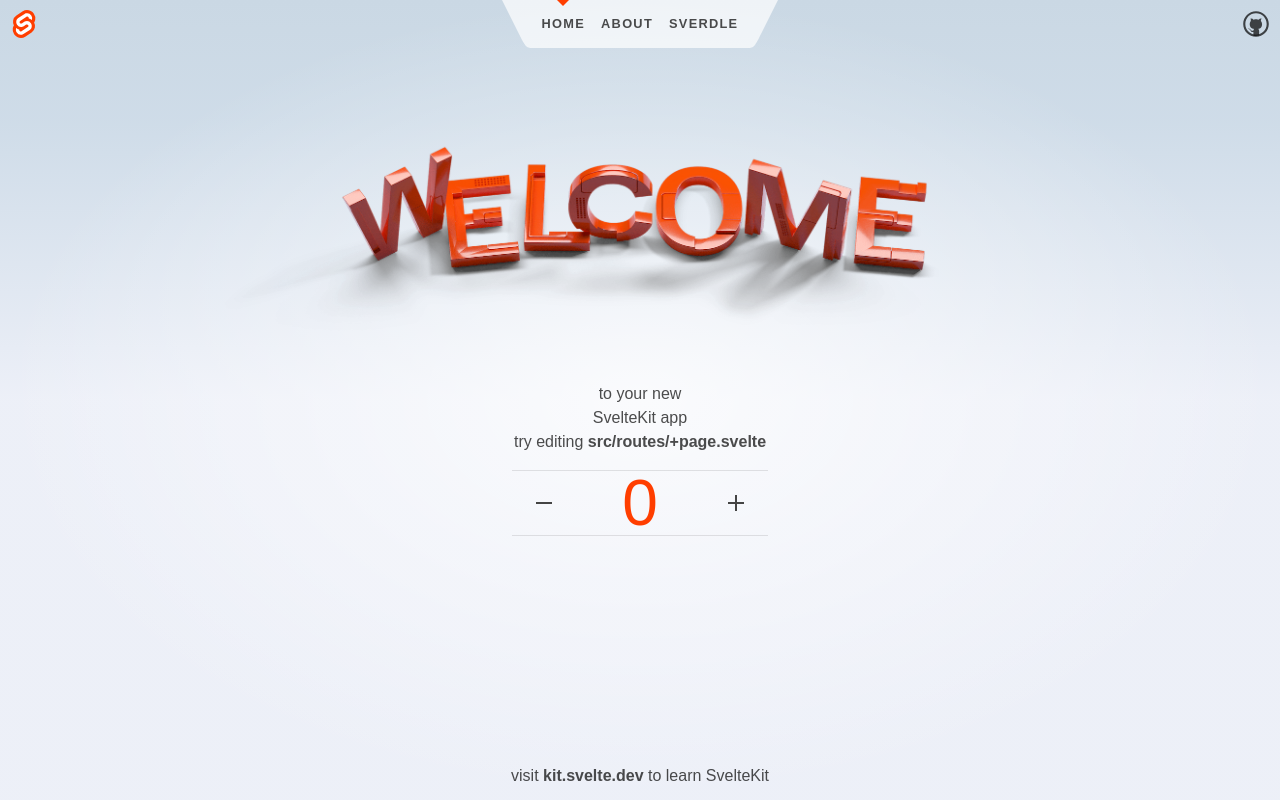
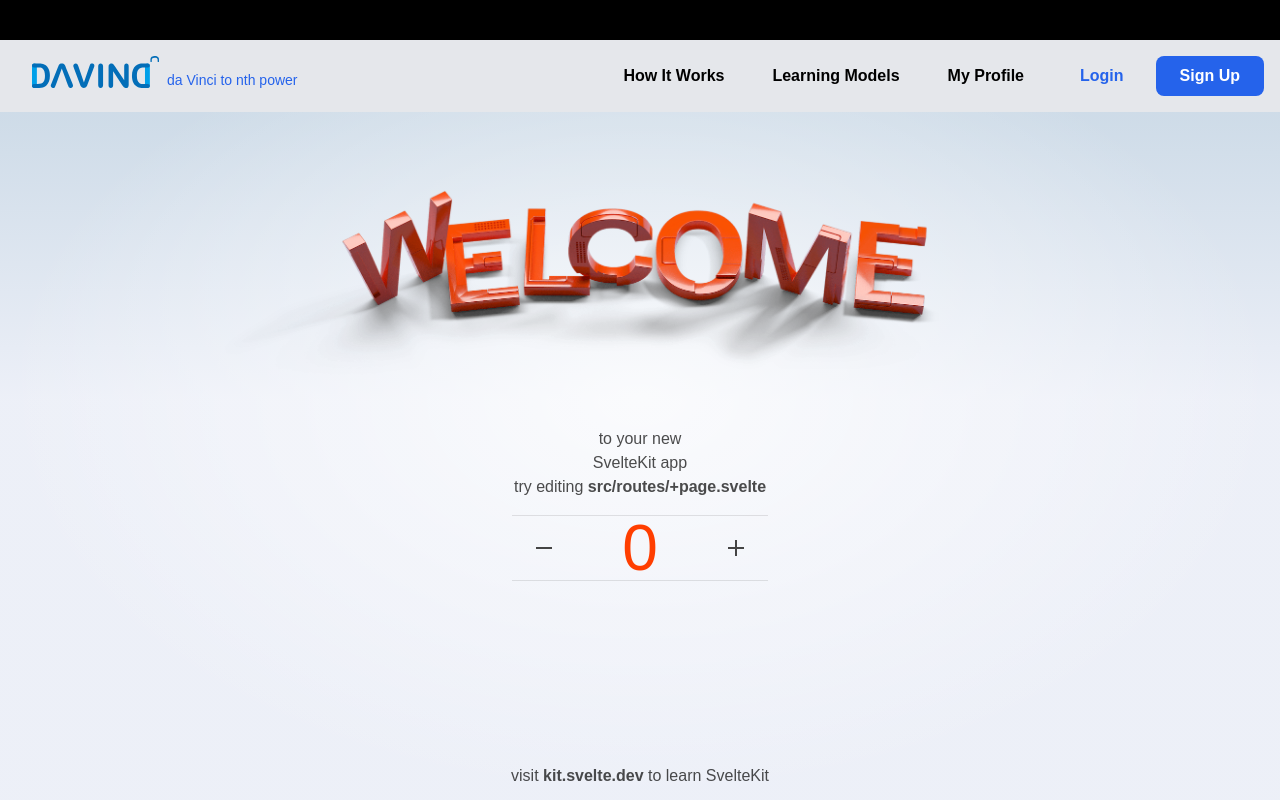
Before and after one commit to WuChihWei/davincin, a SvelteKit app in the folder frontend/: page / in a window 1280 px wide. Built offline with nearby package versions, Linux system fonts and the light colour scheme.

Commit message:
feat(layout): add header

```diff
--- a/frontend/src/routes/+layout.svelte
+++ b/frontend/src/routes/+layout.svelte
@@ -16,7 +16,7 @@
 	</footer>
 </div>
 
-<style>
+<style lang="postcss">
 	.app {
 		display: flex;
 		flex-direction: column;
--- a/frontend/src/routes/Header.svelte
+++ b/frontend/src/routes/Header.svelte
@@ -1,129 +1,40 @@
 <script>
-	import { page } from '$app/stores';
-	import logo from '$lib/images/svelte-logo.svg';
-	import github from '$lib/images/github.svg';
+	import logo from '$lib/images/logo.svg';
+
+	let pages = [
+    { text: 'How It Works', url: '/about' },
+    { text: 'Learning Models', url: '/sverdle' },
+    { text: 'My Profile', url: '#' },
+  ];
 </script>
 
 <header>
-	<div class="corner">
-		<a href="https://kit.svelte.dev">
-			<img src={logo} alt="SvelteKit" />
-		</a>
-	</div>
+	<div class="bg-black h-10" />
+	<nav class="bg-gray-200 p-4 flex items-center justify-between">
+		<!-- Logo -->
+		<div class="flex items-center">
+		  <!-- SVG Logo -->
+		  <a href="/" class="flex items-center">
+			<img src={logo} alt="Davincin" class="h-8 w-auto ml-4 mr-2 mb-2" />
+		  </a>
+		  <!-- Logo Text -->
+		  <span class="text-blue-600 text-sm mt-2">da Vinci to nth power</span>
+		</div>
 
-	<nav>
-		<svg viewBox="0 0 2 3" aria-hidden="true">
-			<path d="M0,0 L1,2 C1.5,3 1.5,3 2,3 L2,0 Z" />
-		</svg>
-		<ul>
-			<li aria-current={$page.url.pathname === '/' ? 'page' : undefined}>
-				<a href="/">Home</a>
-			</li>
-			<li aria-current={$page.url.pathname === '/about' ? 'page' : undefined}>
-				<a href="/about">About</a>
-			</li>
-			<li aria-current={$page.url.pathname.startsWith('/sverdle') ? 'page' : undefined}>
-				<a href="/sverdle">Sverdle</a>
-			</li>
-		</ul>
-		<svg viewBox="0 0 2 3" aria-hidden="true">
-			<path d="M0,0 L0,3 C0.5,3 0.5,3 1,2 L2,0 Z" />
-		</svg>
-	</nav>
+		<!-- Pages -->
+		<div class="flex items-center space-x-12 ml-auto font-semibold">
+			{#each pages as page}
+				 <a href={page.url} class="text-black hover:text-gray-300">{page.text}</a>
+			{/each}
+		</div>
 
-	<div class="corner">
-		<a href="https://github.com/sveltejs/kit">
-			<img src={github} alt="GitHub" />
-		</a>
-	</div>
+		<!-- Buttons -->
+		<div class="flex items-center space-x-4 ml-10 font-semibold">
+		  <button class="text-blue-600 px-4 py-2 hover:text-blue-500">Login</button>
+		  <button class="bg-blue-600 text-white px-6 py-2 rounded-lg hover:bg-blue-500">Sign Up</button>
+		</div>
+	  </nav>
 </header>
 
 <style>
-	header {
-		display: flex;
-		justify-content: space-between;
-	}
-
-	.corner {
-		width: 3em;
-		height: 3em;
-	}
-
-	.corner a {
-		display: flex;
-		align-items: center;
-		justify-content: center;
-		width: 100%;
-		height: 100%;
-	}
-
-	.corner img {
-		width: 2em;
-		height: 2em;
-		object-fit: contain;
-	}
-
-	nav {
-		display: flex;
-		justify-content: center;
-		--background: rgba(255, 255, 255, 0.7);
-	}
-
-	svg {
-		width: 2em;
-		height: 3em;
-		display: block;
-	}
-
-	path {
-		fill: var(--background);
-	}
-
-	ul {
-		position: relative;
-		padding: 0;
-		margin: 0;
-		height: 3em;
-		display: flex;
-		justify-content: center;
-		align-items: center;
-		list-style: none;
-		background: var(--background);
-		background-size: contain;
-	}
-
-	li {
-		position: relative;
-		height: 100%;
-	}
-
-	li[aria-current='page']::before {
-		--size: 6px;
-		content: '';
-		width: 0;
-		height: 0;
-		position: absolute;
-		top: 0;
-		left: calc(50% - var(--size));
-		border: var(--size) solid transparent;
-		border-top: var(--size) solid var(--color-theme-1);
-	}
-
-	nav a {
-		display: flex;
-		height: 100%;
-		align-items: center;
-		padding: 0 0.5rem;
-		color: var(--color-text);
-		font-weight: 700;
-		font-size: 0.8rem;
-		text-transform: uppercase;
-		letter-spacing: 0.1em;
-		text-decoration: none;
-		transition: color 0.2s linear;
-	}
-
-	a:hover {
-		color: var(--color-theme-1);
-	}
 </style>
```
Also changed, not shown: frontend/src/lib/images/logo.svg (added).
